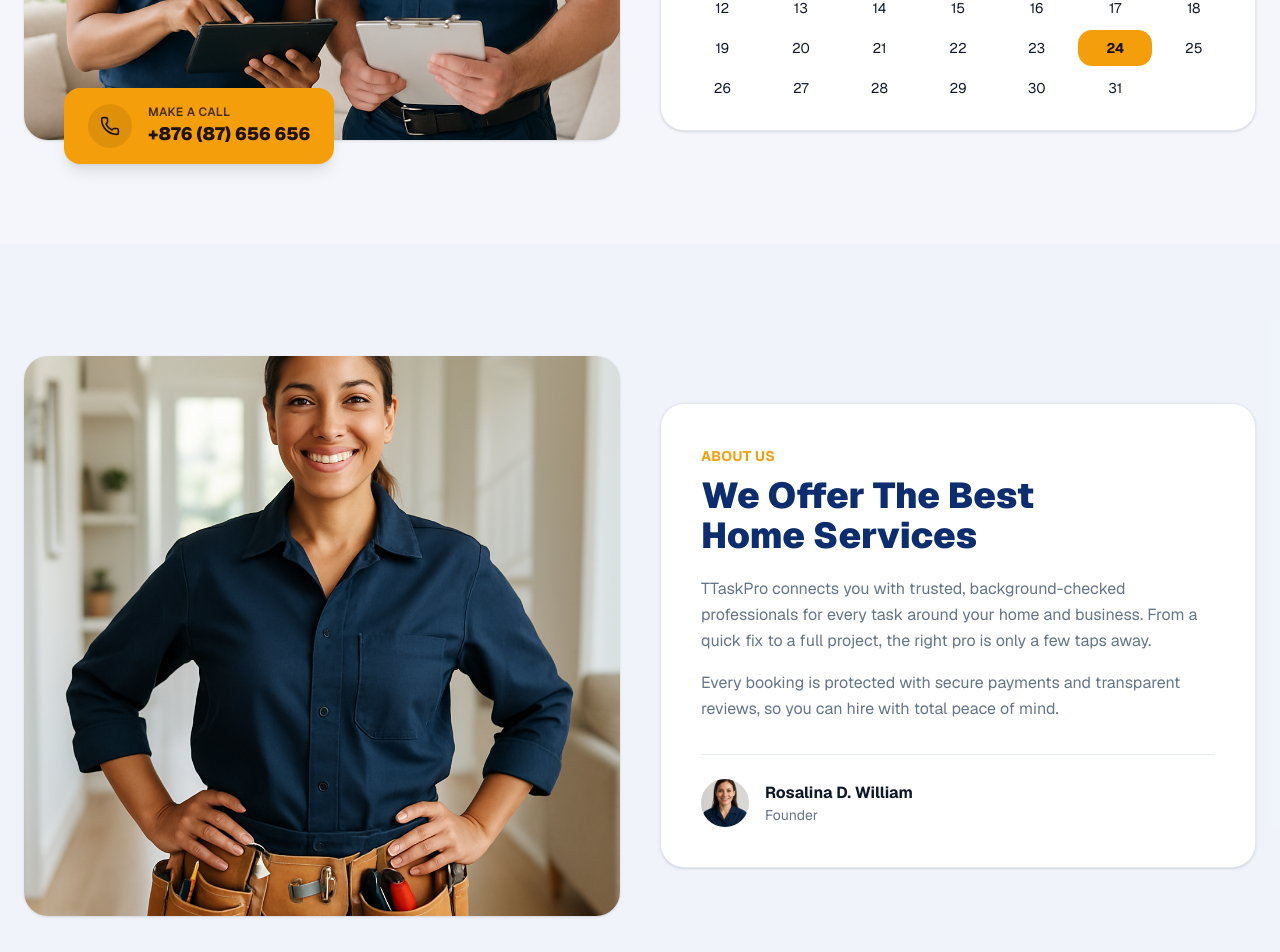
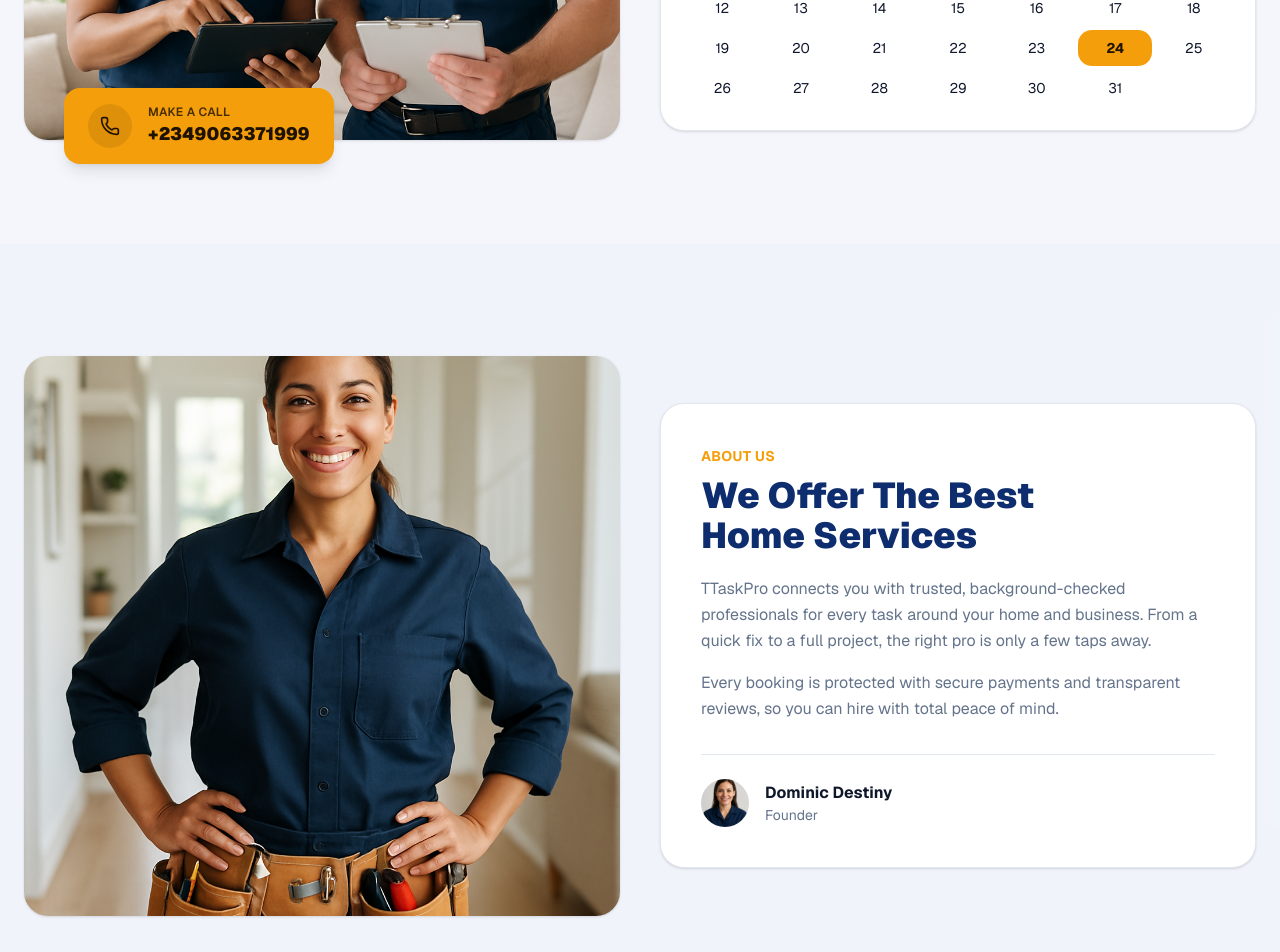
Before and after one commit to destinydominic13/ttaskpro-frontend, a Next.js app: page / in a window 1280 px wide. Shown: the part 1460-2412 px from the top of the page. Built offline with nearby package versions, Linux system fonts and the light colour scheme.

Commit message:
made changes on the hero page

```diff
--- a/app/page.tsx
+++ b/app/page.tsx
@@ -485,7 +485,7 @@ export default function LandingPage() {
                 <p className="text-xs font-semibold uppercase tracking-wide opacity-80">
                   Make A Call
                 </p>
-                <p className="text-lg font-black">+876 (87) 656 656</p>
+                <p className="text-lg font-black">+2349063371999</p>
               </div>
             </div>
           </div>
@@ -575,7 +575,7 @@ export default function LandingPage() {
               />
               <div>
                 <p className="font-bold text-card-foreground">
-                  Rosalina D. William
+                  Dominic Destiny
                 </p>
                 <p className="text-sm text-muted-foreground">Founder</p>
               </div>
```
